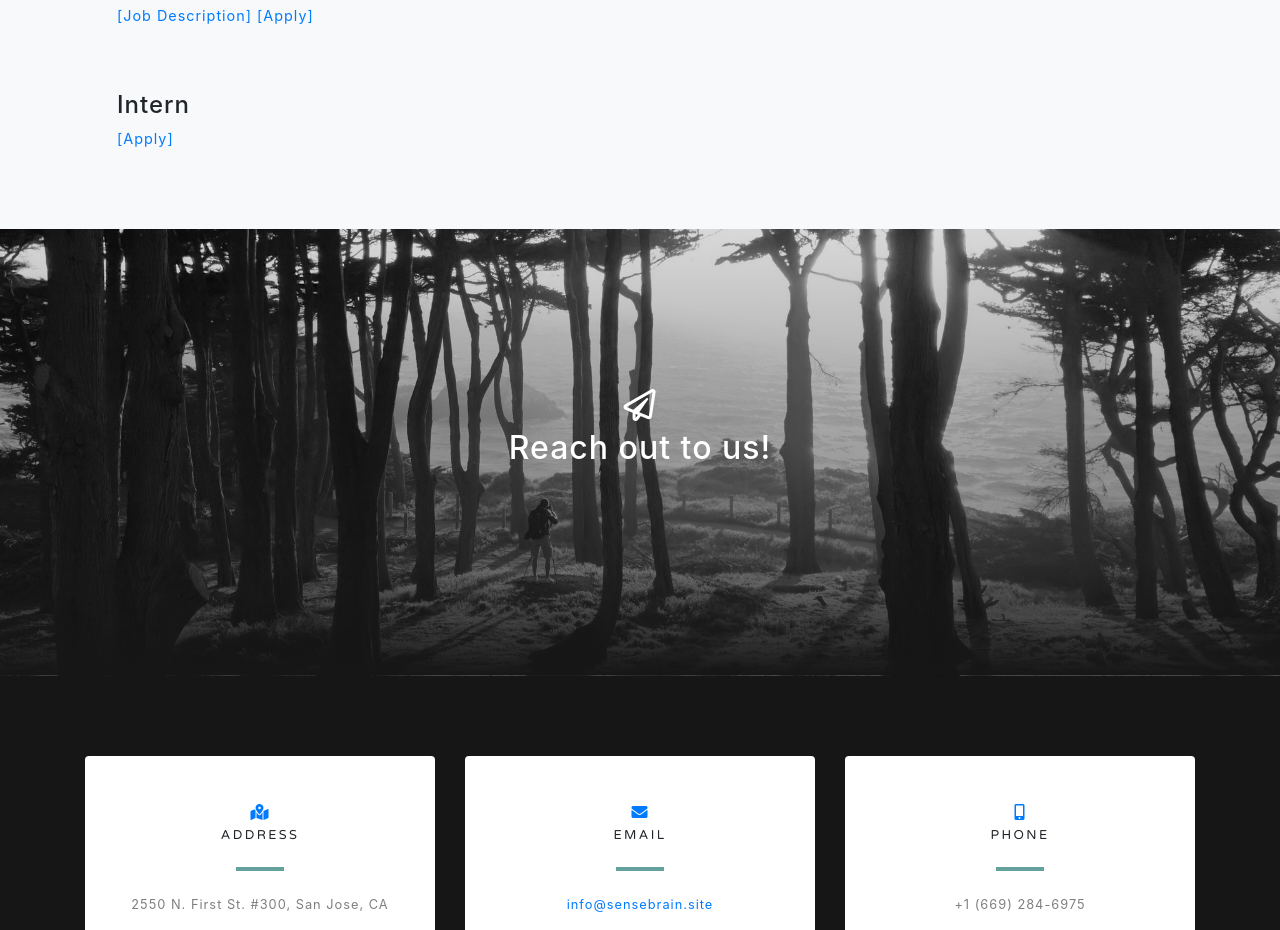
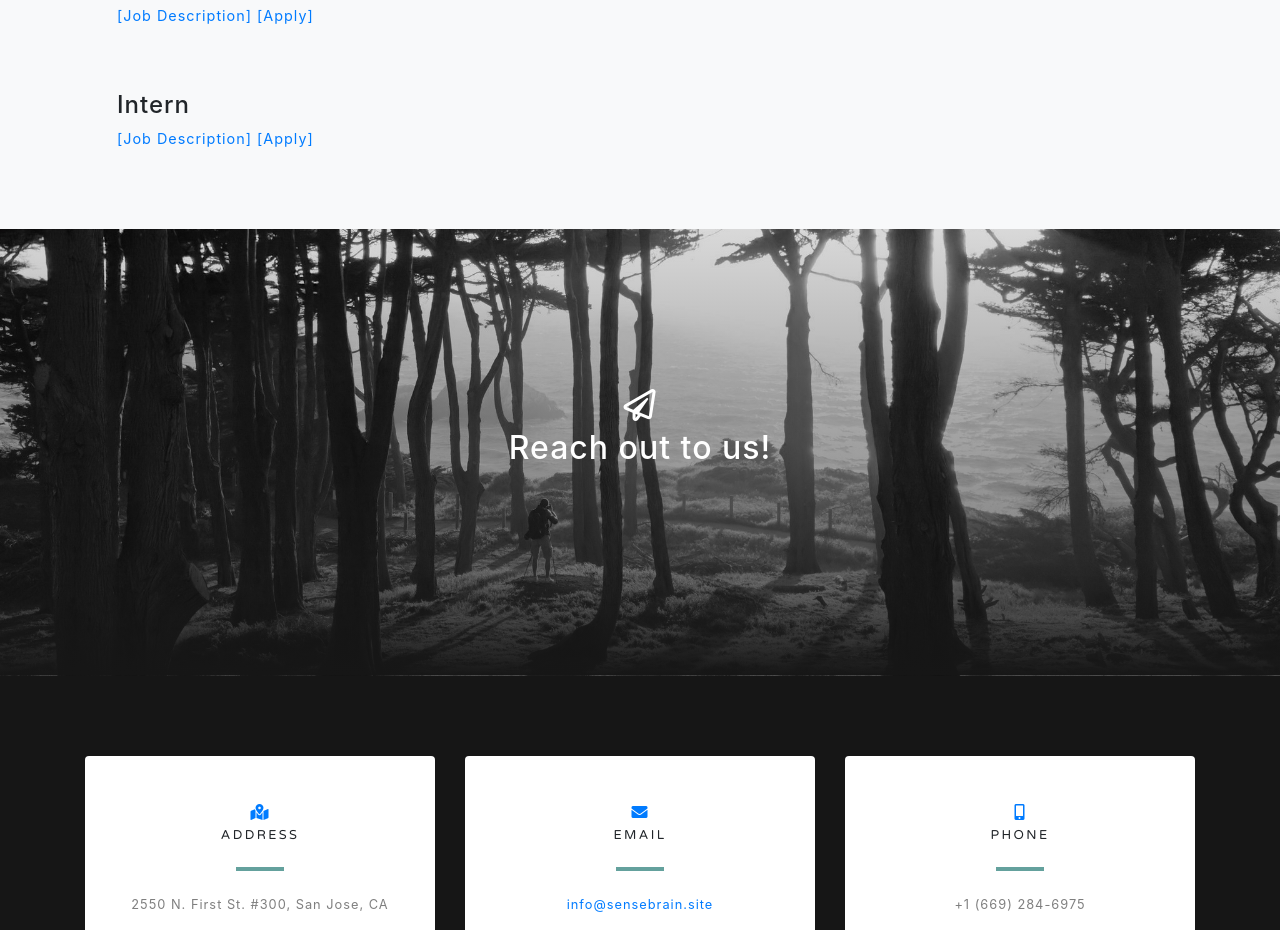
Before and after one commit to SenseBrainTech/sensebraintech.github.io, a website with bundled scripts: page index.html in a window 1280 px wide. Shown: the part 4240-5170 px from the top of the page. Built offline with nearby package versions, Linux system fonts and the light colour scheme.

Commit message:
fix intern link bug

```diff
--- a/index.html
+++ b/index.html
@@ -253,7 +253,7 @@
         </div>
         <div class="project-text w-100 text-center text-lg-left">
           <h4 class="text-black">Intern</h4>
-          <a href="docs/intern_2021_04.pdf>[Job Description]</a>
+          <a href="docs/intern_2021_04.pdf">[Job Description]</a>
           <a href="mailto:info@sensebrain.ai?subject=Application - Internship - Your Name &body=Please include your CV or resume">[Apply]</a>
         </div>
     </div>
```
